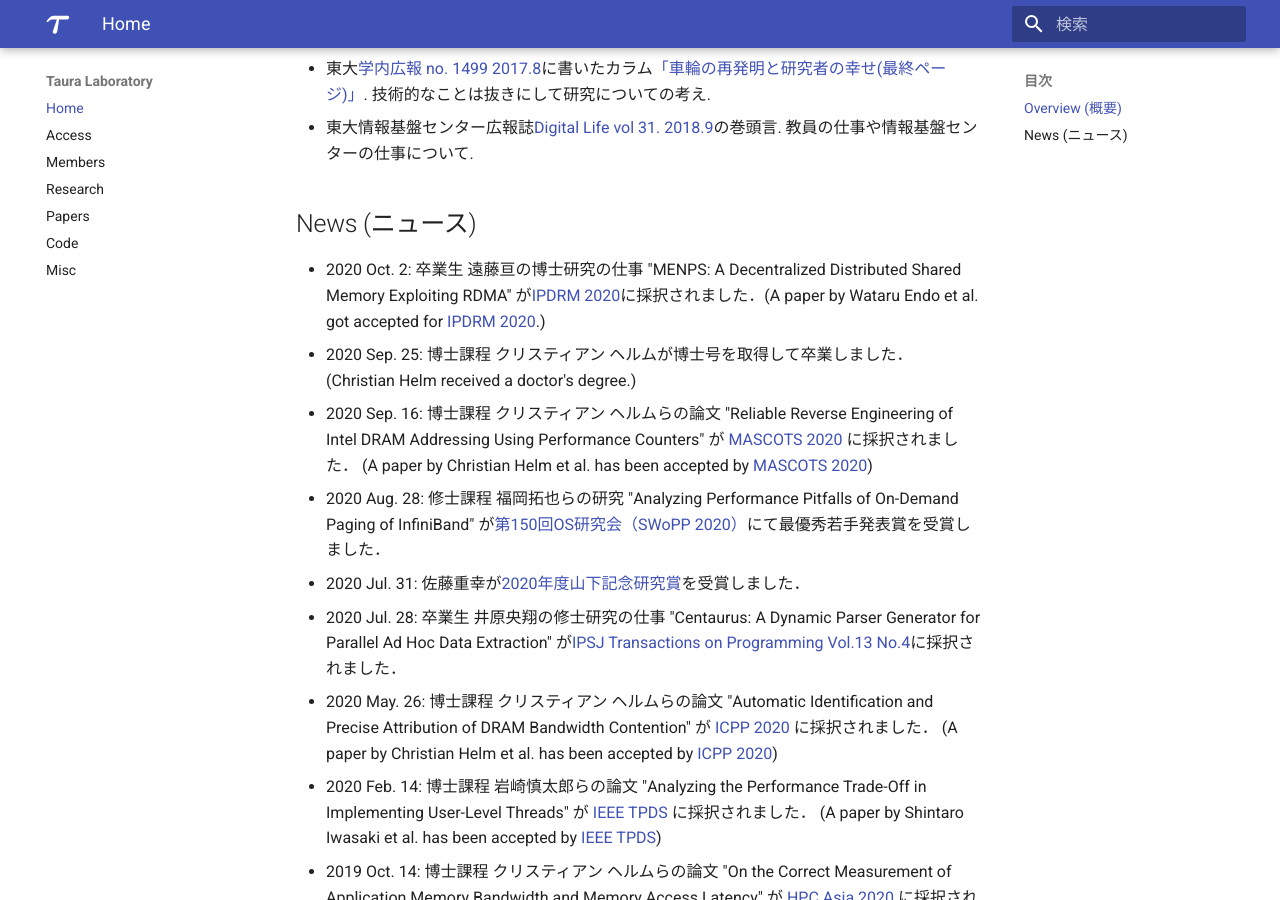
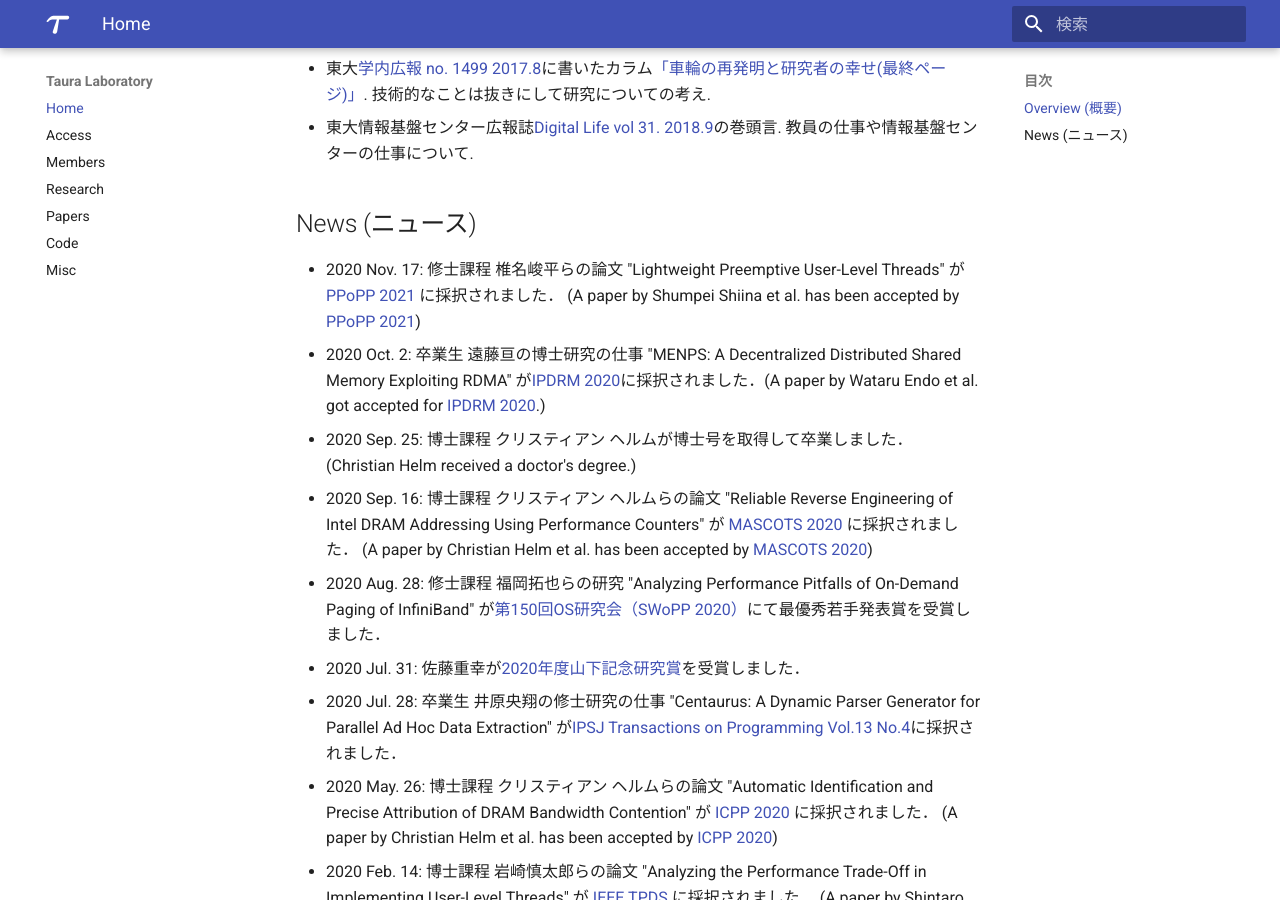
Before and after one commit to Yukayo/taura-lab, an MkDocs documentation site: the page built from docs/index.md, in a window 1280 px wide and 900 px high, scrolled down 688 px. Built offline with MkDocs 1.6.1 and Material for MkDocs 9.7.7, drawn with Linux system fonts in a browser that asks for light colours.

Commit message:
Update index.md: Shiina-kun's PPoPP '21 work

```diff
--- a/docs/index.md
+++ b/docs/index.md
@@ -32,6 +32,7 @@ computers much more accessible to domain scientists.
   * 東大情報基盤センター広報誌[Digital Life vol 31. 2018.9](https://www.itc.u-tokyo.ac.jp/DigitalLife/vol31/Digital%20Life%20Vol31.pdf)の巻頭言. 教員の仕事や情報基盤センターの仕事について.
 
 ## News (ニュース)
+  * 2020 Nov. 17: 修士課程 椎名峻平らの論文 "Lightweight Preemptive User-Level Threads" が [PPoPP 2021](https://ppopp21.sigplan.org/) に採択されました． (A paper by Shumpei Shiina et al. has been accepted by [PPoPP 2021](https://ppopp21.sigplan.org/))
   * 2020 Oct. 2: 卒業生 遠藤亘の博士研究の仕事 "MENPS: A Decentralized Distributed Shared Memory Exploiting RDMA" が[IPDRM 2020](https://ipdrm.github.io/)に採択されました．(A paper by Wataru Endo et al. got accepted for [IPDRM 2020](https://ipdrm.github.io/).)
   * 2020 Sep. 25: 博士課程 クリスティアン ヘルムが博士号を取得して卒業しました． (Christian Helm received a doctor's degree.)
   * 2020 Sep. 16: 博士課程 クリスティアン ヘルムらの論文 "Reliable Reverse Engineering of Intel DRAM Addressing Using Performance Counters" が [MASCOTS 2020](http://mascots.iitis.pl/) に採択されました． (A paper by Christian Helm et al. has been accepted by [MASCOTS 2020](http://mascots.iitis.pl/))
```
